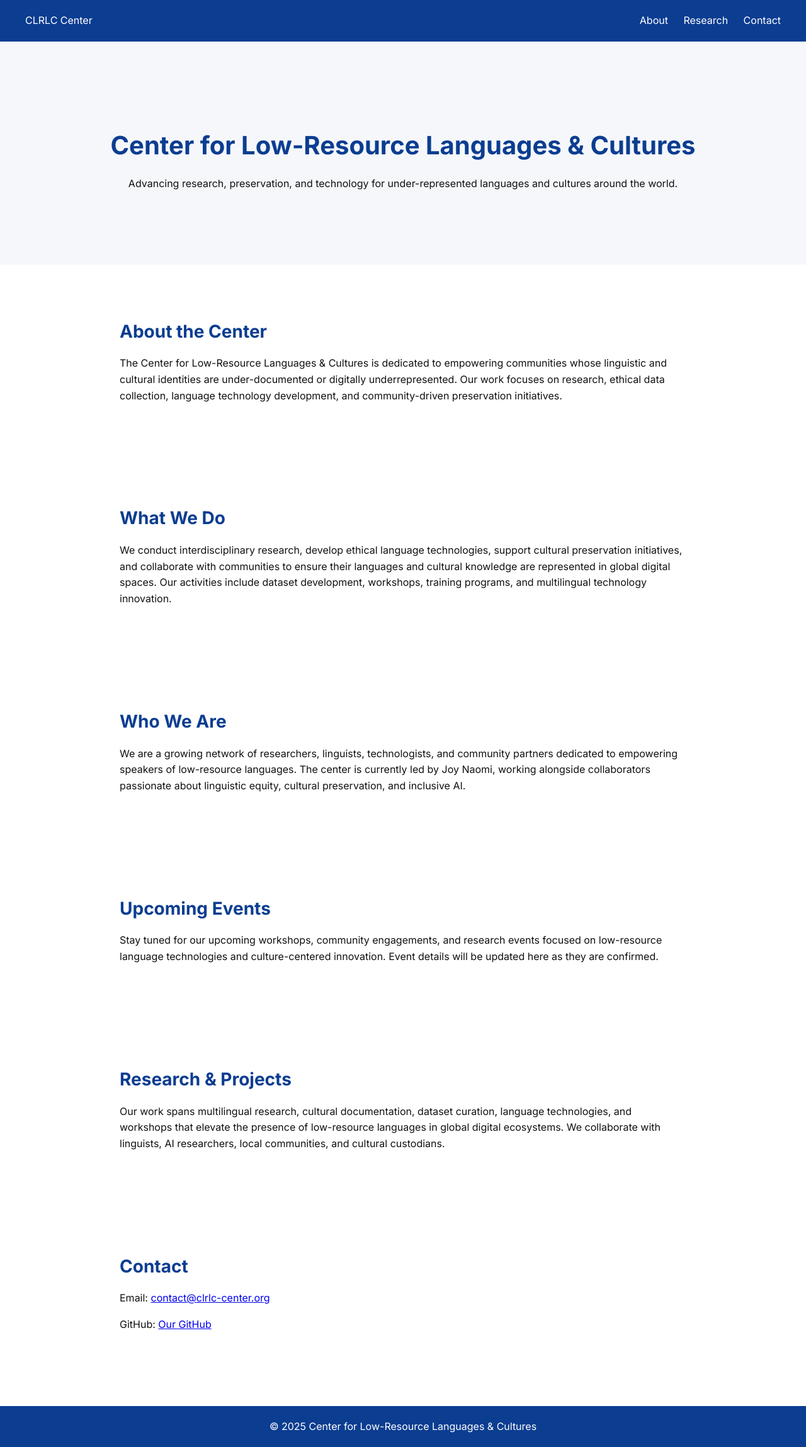
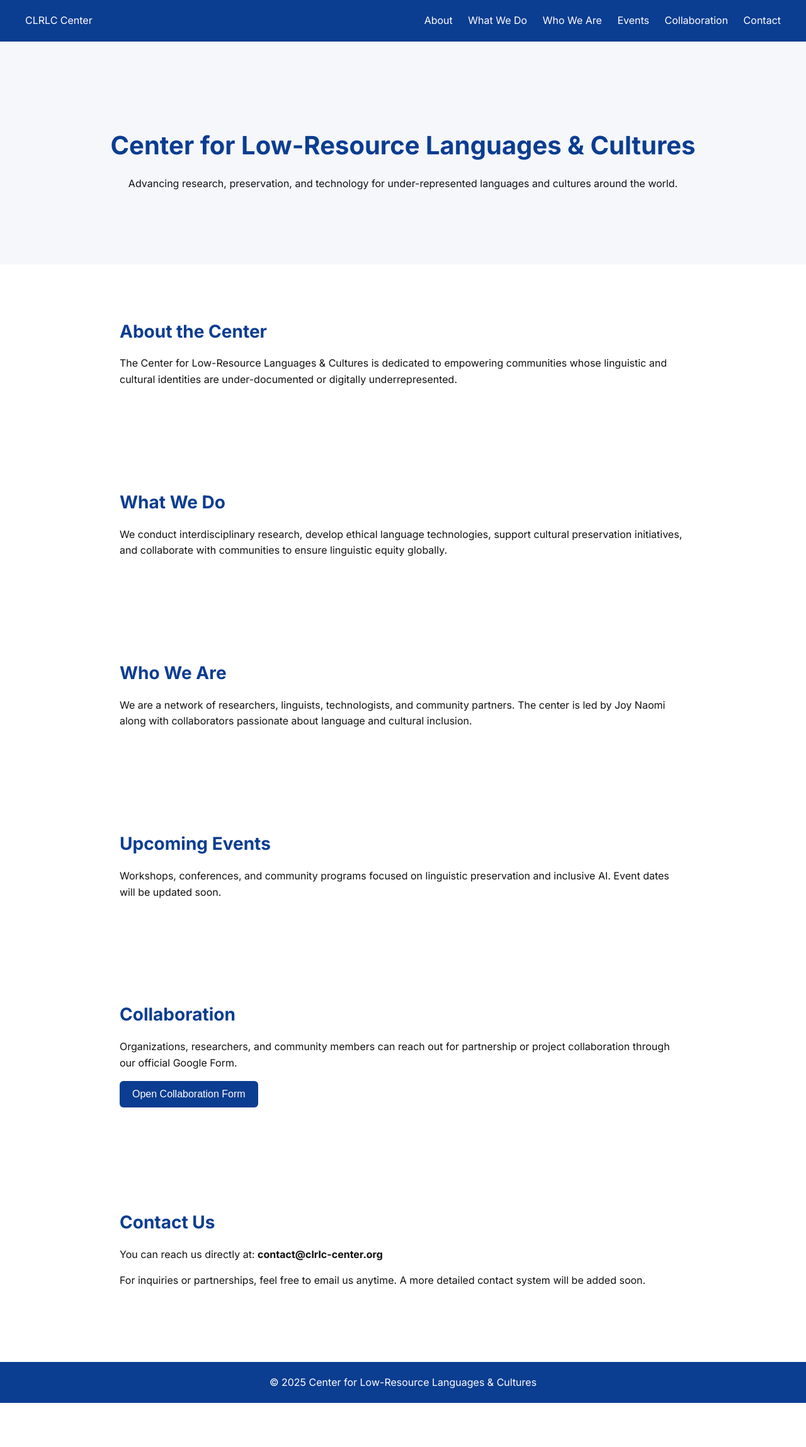
Before and after one commit to clrlc-org/clrlc-center.github.io, a plain HTML site: page index.html in a window 1280 px wide. Shown: the whole page at 63% size. After the commit the page ends 2227 px from the top, so only its background shows below. Drawn offline with Linux system fonts and the light colour scheme.

Commit message:
Update index.html

```diff
--- a/index.html
+++ b/index.html
@@ -6,65 +6,30 @@
   <title>Center for Low-Resource Languages & Cultures</title>
   <link href="https://fonts.googleapis.com/css2?family=Inter:wght@300;400;600;700&display=swap" rel="stylesheet" />
   <style>
-    body {
-      margin: 0;
-      font-family: 'Inter', sans-serif;
-      background: #ffffff;
-      color: #111;
-      line-height: 1.6;
-    }
-    header {
-      background: #0b3d91;
-      color: #fff;
-      padding: 20px 40px;
-      display: flex;
-      justify-content: space-between;
-      align-items: center;
-      position: sticky;
-      top: 0;
-      z-index: 100;
-    }
-    nav a {
-      color: #fff;
-      margin-left: 20px;
-      text-decoration: none;
-      font-weight: 500;
-    }
-    .hero {
-      padding: 100px 40px;
-      background: #f5f7fb;
-      text-align: center;
-    }
-    .hero h1 {
-      font-size: 40px;
-      margin-bottom: 10px;
-      color: #0b3d91;
-    }
-    .section {
-      padding: 60px 40px;
-      max-width: 900px;
-      margin: auto;
-    }
-    h2 {
-      color: #0b3d91;
-      font-size: 28px;
-      margin-bottom: 15px;
-    }
-    footer {
-      text-align: center;
-      padding: 20px;
-      margin-top: 40px;
-      background: #0b3d91;
-      color: white;
-    }
+    body { margin: 0; font-family: 'Inter', sans-serif; background: #ffffff; color: #111; line-height: 1.6; }
+    header { background: #0b3d91; color: #fff; padding: 20px 40px; display: flex; justify-content: space-between; align-items: center; position: sticky; top: 0; z-index: 100; }
+    nav a { color: #fff; margin-left: 20px; text-decoration: none; font-weight: 500; }
+    .hero { padding: 100px 40px; background: #f5f7fb; text-align: center; }
+    .hero h1 { font-size: 40px; margin-bottom: 10px; color: #0b3d91; }
+    .section { padding: 60px 40px; max-width: 900px; margin: auto; }
+    h2 { color: #0b3d91; font-size: 28px; margin-bottom: 15px; }
+    footer { text-align: center; padding: 20px; margin-top: 40px; background: #0b3d91; color: white; }
+    .form-group { margin-bottom: 15px; }
+    input, textarea { width: 100%; padding: 12px; border: 1px solid #ccc; border-radius: 6px; }
+    button { background: #0b3d91; color: white; padding: 12px 20px; border: none; border-radius: 6px; cursor: pointer; font-size: 16px; }
+    button:hover { background: #062c6c; }
   </style>
 </head>
 <body>
+
   <header>
     <div class="logo">CLRLC Center</div>
     <nav>
       <a href="#about">About</a>
-      <a href="#research">Research</a>
+      <a href="#whatwedo">What We Do</a>
+      <a href="#whoweare">Who We Are</a>
+      <a href="#events">Events</a>
+      <a href="#collab">Collaboration</a>
       <a href="#contact">Contact</a>
     </nav>
   </header>
@@ -76,47 +41,43 @@
 
   <section id="about" class="section">
     <h2>About the Center</h2>
-    <p>
-      The Center for Low-Resource Languages & Cultures is dedicated to empowering communities whose linguistic and cultural identities are under-documented or digitally underrepresented. Our work focuses on research, ethical data collection, language technology development, and community-driven preservation initiatives.
-    </p>
+    <p>The Center for Low-Resource Languages & Cultures is dedicated to empowering communities whose linguistic and cultural identities are under-documented or digitally underrepresented.</p>
   </section>
 
   <section id="whatwedo" class="section">
     <h2>What We Do</h2>
-    <p>
-      We conduct interdisciplinary research, develop ethical language technologies, support cultural preservation initiatives, and collaborate with communities to ensure their languages and cultural knowledge are represented in global digital spaces. Our activities include dataset development, workshops, training programs, and multilingual technology innovation.
-    </p>
+    <p>We conduct interdisciplinary research, develop ethical language technologies, support cultural preservation initiatives, and collaborate with communities to ensure linguistic equity globally.</p>
   </section>
 
   <section id="whoweare" class="section">
     <h2>Who We Are</h2>
-    <p>
-      We are a growing network of researchers, linguists, technologists, and community partners dedicated to empowering speakers of low-resource languages. The center is currently led by Joy Naomi, working alongside collaborators passionate about linguistic equity, cultural preservation, and inclusive AI.
-    </p>
+    <p>We are a network of researchers, linguists, technologists, and community partners. The center is led by Joy Naomi along with collaborators passionate about language and cultural inclusion.</p>
   </section>
 
   <section id="events" class="section">
     <h2>Upcoming Events</h2>
-    <p>
-      Stay tuned for our upcoming workshops, community engagements, and research events focused on low-resource language technologies and culture-centered innovation. Event details will be updated here as they are confirmed.
-    </p>
+    <p>Workshops, conferences, and community programs focused on linguistic preservation and inclusive AI. Event dates will be updated soon.</p>
   </section>
 
-  <section id="research"" class="section">
-    <h2>Research & Projects</h2>
+  <section id="collab" class="section">
+    <h2>Collaboration</h2>
+    <p>Organizations, researchers, and community members can reach out for partnership or project collaboration through our official Google Form.</p>
     <p>
-      Our work spans multilingual research, cultural documentation, dataset curation, language technologies, and workshops that elevate the presence of low-resource languages in global digital ecosystems. We collaborate with linguists, AI researchers, local communities, and cultural custodians.
+      <a href="https://forms.gle/exampledummyform123" target="_blank">
+        <button>Open Collaboration Form</button>
+      </a>
     </p>
   </section>
 
   <section id="contact" class="section">
-    <h2>Contact</h2>
-    <p>Email: <a href="mailto:contact@clrlc-center.org">contact@clrlc-center.org</a></p>
-    <p>GitHub: <a href="https://github.com" target="_blank">Our GitHub</a></p>
+    <h2>Contact Us</h2>
+    <p>You can reach us directly at: <strong>contact@clrlc-center.org</strong></p>
+    <p>For inquiries or partnerships, feel free to email us anytime. A more detailed contact system will be added soon.</p>
   </section>
 
   <footer>
     © 2025 Center for Low-Resource Languages & Cultures
   </footer>
+
 </body>
 </html>
```
